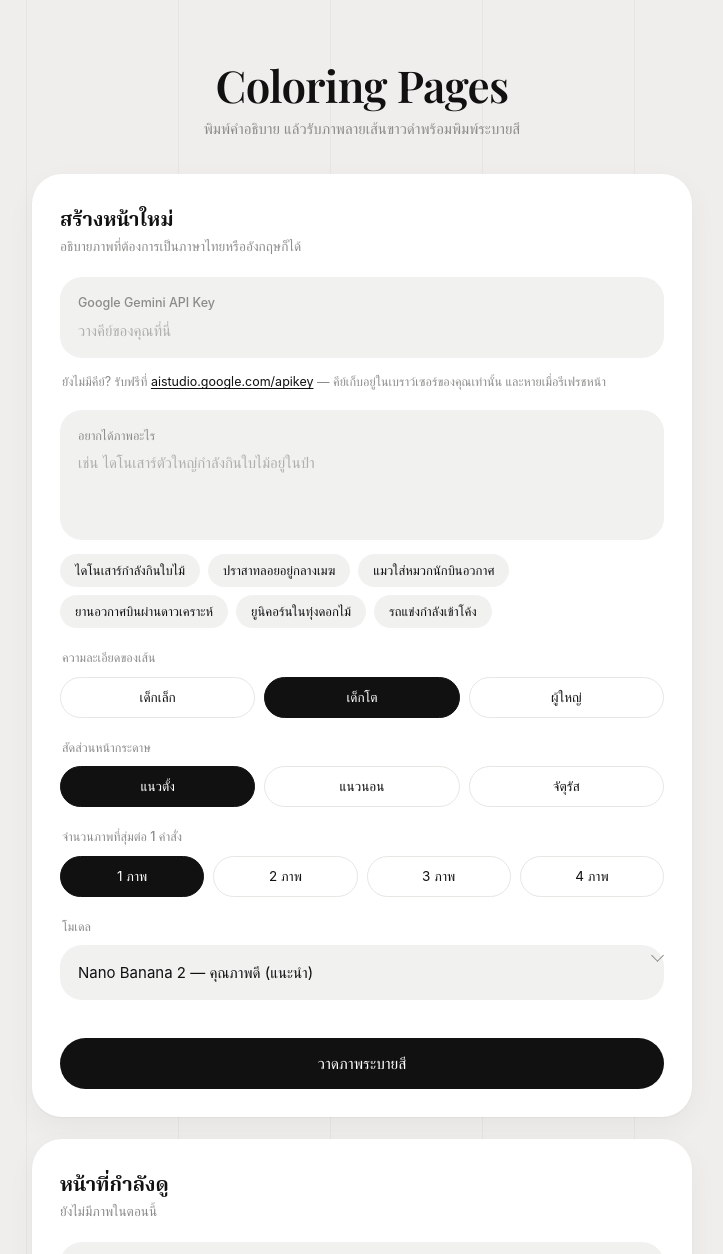
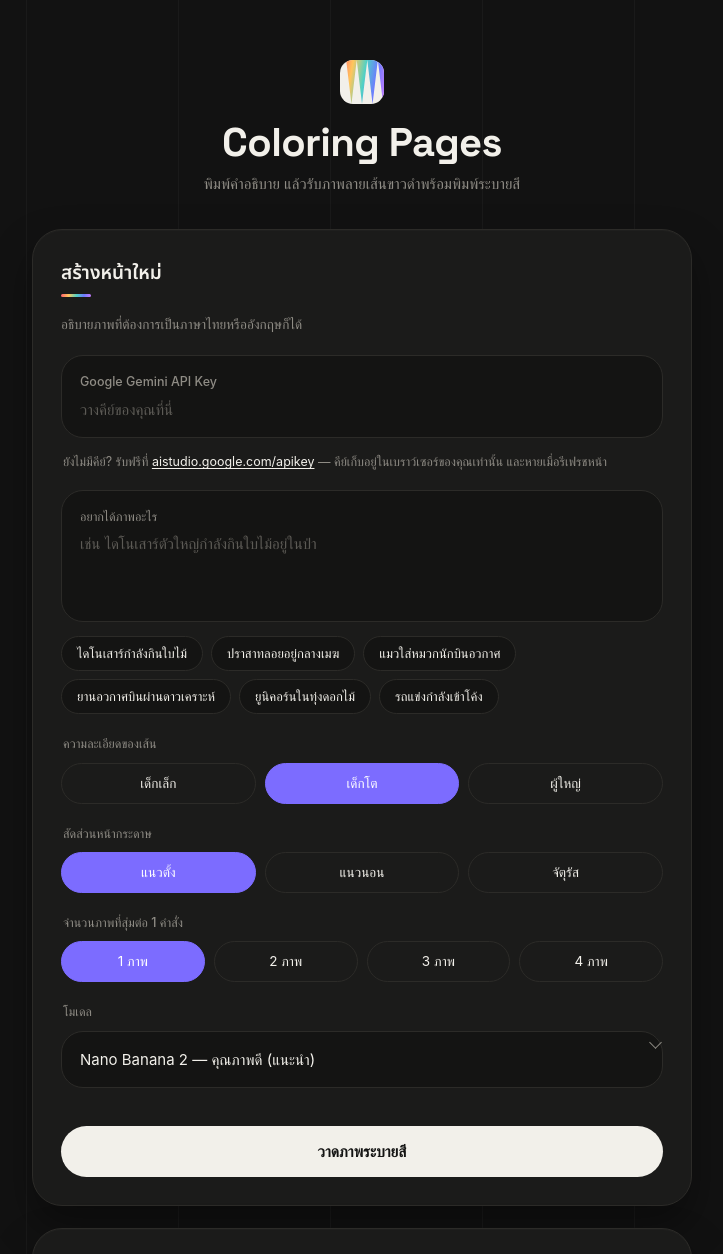
Before and after one commit to krittatee2537/coloring-book-generator, a plain HTML site: page index.html in a window 1280 px wide. Shown: the top 1254 px of the page, without its empty margins (278-1001 px from the left). Drawn offline with nearby package versions, Linux system fonts and the light colour scheme; a web font is replaced by a local one.

Commit message:
Dark theme redesign: matte black surfaces with a scratch-art rainbow-foil signature on the logo, primary button hover, and progress bar

```diff
--- a/index.html
+++ b/index.html
@@ -7,22 +7,26 @@
 <script src="https://cdnjs.cloudflare.com/ajax/libs/jspdf/2.5.1/jspdf.umd.min.js"></script>
 <link rel="preconnect" href="https://fonts.googleapis.com">
 <link rel="preconnect" href="https://fonts.gstatic.com" crossorigin>
-<link href="https://fonts.googleapis.com/css2?family=Playfair+Display:wght@500;600;700&family=Noto+Serif+Thai:wght@500;600;700&family=IBM+Plex+Sans+Thai:wght@400;500;600&display=swap" rel="stylesheet">
+<link href="https://fonts.googleapis.com/css2?family=Space+Grotesk:wght@500;600;700&family=Noto+Sans+Thai:wght@500;600;700&family=IBM+Plex+Sans+Thai:wght@400;500;600&display=swap" rel="stylesheet">
 <style>
 :root{
-  --bg:#EFEEEC;
-  --grid:#E6E5E2;
-  --card:#FFFFFF;
-  --inset:#F1F1F0;
-  --inset-hover:#EAEAE8;
-  --ink:#111111;
-  --muted:#8B8B88;
-  --line:#E7E6E3;
-  --danger:#C0392B;
-  --danger-bg:#FBF0EE;
+  --bg:#121212;
+  --grid:rgba(255,255,255,.035);
+  --card:#1B1B1A;
+  --inset:#141413;
+  --inset-hover:#1E1E1C;
+  --ink:#F2F0EA;
+  --muted:#8F8C85;
+  --line:#2C2B28;
+  --line-hover:#3D3B37;
+  --accent:#7C6CFF;
+  --accent-dark:#6656E0;
+  --danger:#FF6B5E;
+  --danger-bg:rgba(255,107,94,.12);
   --r-card:30px;
   --r-inset:22px;
   --r-row:16px;
+  --rainbow:linear-gradient(100deg,#FF5F6D 0%,#FFC65C 26%,#4FD1C5 52%,#6C7BFF 76%,#C97BFF 100%);
 }
 
 *{box-sizing:border-box;}
@@ -42,10 +46,24 @@
 
 /* ---------- page heading ---------- */
 .masthead{text-align:center;margin-bottom:clamp(22px,4vw,34px);}
+.logo-mark{
+  width:44px;height:44px;
+  margin:0 auto 16px;
+  border-radius:13px;
+  background:var(--ink);
+  position:relative;
+  overflow:hidden;
+}
+.logo-mark::before{
+  content:'';
+  position:absolute;inset:0;
+  background:var(--rainbow);
+  clip-path:polygon(14% 0%,26% 100%,38% 0%,50% 100%,62% 0%,74% 100%,86% 0%,98% 100%,100% 100%,100% 0%);
+}
 .masthead h1{
-  font-family:'Playfair Display','Noto Serif Thai',serif;
-  font-weight:600;
-  font-size:clamp(30px,7vw,44px);
+  font-family:'Space Grotesk','Noto Sans Thai',sans-serif;
+  font-weight:700;
+  font-size:clamp(28px,7vw,40px);
   letter-spacing:-0.015em;
   margin:0 0 6px;
   line-height:1.15;
@@ -55,22 +73,34 @@
 /* ---------- cards ---------- */
 .card{
   background:var(--card);
+  border:1px solid var(--line);
   border-radius:var(--r-card);
   padding:clamp(18px,4vw,28px);
-  box-shadow:0 1px 2px rgba(0,0,0,.04),0 10px 30px rgba(0,0,0,.045);
+  box-shadow:0 1px 0 rgba(255,255,255,.02) inset,0 20px 40px rgba(0,0,0,.35);
   margin-bottom:22px;
 }
 .card-title{
-  font-family:'Playfair Display','Noto Serif Thai',serif;
+  font-family:'Space Grotesk','Noto Sans Thai',sans-serif;
   font-weight:600;
-  font-size:20px;
+  font-size:19px;
   margin:0 0 3px;
+  position:relative;
+  display:inline-block;
+  padding-bottom:9px;
 }
-.card-sub{color:var(--muted);font-size:13.5px;margin:0 0 20px;}
+.card-title::after{
+  content:'';
+  position:absolute;left:0;bottom:0;
+  width:30px;height:3px;
+  border-radius:3px;
+  background:var(--rainbow);
+}
+.card-sub{color:var(--muted);font-size:13.5px;margin:14px 0 20px;}
 
 /* ---------- inset fields ---------- */
 .inset{
   background:var(--inset);
+  border:1px solid var(--line);
   border-radius:var(--r-inset);
   padding:16px 18px;
   margin-bottom:14px;
@@ -97,9 +127,10 @@
 }
 .inset textarea{min-height:66px;line-height:1.5;}
 .inset input:focus,.inset textarea:focus,.inset select:focus{outline:none;}
-.inset:focus-within{box-shadow:inset 0 0 0 1.5px var(--ink);}
-.inset input::placeholder,.inset textarea::placeholder{color:#AFAFAC;}
+.inset:focus-within{border-color:var(--accent);box-shadow:0 0 0 3px rgba(124,108,255,.18);}
+.inset input::placeholder,.inset textarea::placeholder{color:#5C5A55;}
 .inset select{appearance:none;cursor:pointer;}
+.inset select option{background:#1B1B1A;color:var(--ink);}
 .select-wrap{position:relative;}
 .select-wrap::after{
   content:'';
@@ -120,13 +151,13 @@
   font-size:13px;
   color:var(--ink);
   background:var(--inset);
-  border:none;
+  border:1px solid var(--line);
   border-radius:999px;
   padding:8px 15px;
   cursor:pointer;
-  transition:background .15s ease;
+  transition:border-color .15s ease,background .15s ease;
 }
-.chip:hover{background:var(--inset-hover);}
+.chip:hover{background:var(--inset-hover);border-color:var(--line-hover);}
 
 .group-label{font-size:12.5px;font-weight:500;color:var(--muted);margin:20px 2px 9px;}
 .pills{display:flex;gap:9px;}
@@ -136,32 +167,43 @@
   font-size:13.5px;
   padding:11px 8px;
   border:1.5px solid var(--line);
-  background:var(--card);
+  background:transparent;
   color:var(--ink);
   border-radius:999px;
   cursor:pointer;
   transition:all .15s ease;
 }
-.pills button:hover{border-color:#CFCECB;}
-.pills button.active{background:var(--ink);border-color:var(--ink);color:#fff;}
+.pills button:hover{border-color:var(--line-hover);}
+.pills button.active{background:var(--accent);border-color:var(--accent);color:#fff;}
 
-/* ---------- primary action ---------- */
+/* ---------- primary action (scratch reveal) ---------- */
 .primary{
+  position:relative;
+  overflow:hidden;
   width:100%;
   margin-top:24px;
   padding:16px;
   font-family:inherit;
   font-size:15.5px;
-  font-weight:500;
+  font-weight:600;
   background:var(--ink);
-  color:#fff;
+  color:#141413;
   border:none;
   border-radius:999px;
   cursor:pointer;
-  transition:opacity .15s ease;
 }
-.primary:hover{opacity:.87;}
-.primary:disabled{background:#C5C4C1;cursor:not-allowed;opacity:1;}
+.primary span{position:relative;z-index:1;}
+.primary::before{
+  content:'';
+  position:absolute;inset:0;
+  background:var(--rainbow);
+  clip-path:polygon(8% 0%,18% 100%,28% 0%,38% 100%,48% 0%,58% 100%,68% 0%,78% 100%,88% 0%,98% 100%,100% 100%,100% 0%);
+  opacity:0;
+  transition:opacity .3s ease;
+}
+.primary:hover::before,.primary:focus-visible::before{opacity:1;}
+.primary:disabled{background:#3A3937;color:#7A7873;cursor:not-allowed;}
+.primary:disabled::before{display:none;}
 
 .error{
   margin-top:16px;
@@ -177,6 +219,7 @@
 /* ---------- preview ---------- */
 .canvas{
   background:var(--inset);
+  border:1px solid var(--line);
   border-radius:var(--r-inset);
   aspect-ratio:3/4;
   display:flex;
@@ -190,16 +233,17 @@
 .canvas .empty .badge{
   width:56px;height:56px;
   background:var(--card);
+  border:1px solid var(--line);
   border-radius:18px;
   display:flex;align-items:center;justify-content:center;
   margin:0 auto 14px;
 }
 
-/* progress row — mirrors the upload progress pattern */
-.progress-wrap{padding:4px 2px 0;}
-.progress-meta{display:flex;justify-content:space-between;font-size:13px;color:var(--muted);margin-bottom:9px;}
-.track{height:5px;background:var(--inset);border-radius:999px;overflow:hidden;}
-.bar{height:100%;width:35%;background:var(--ink);border-radius:999px;animation:slide 1.3s ease-in-out infinite;}
+/* progress row */
+.progress-wrap{padding:4px 2px 0;width:100%;}
+.progress-meta{display:flex;justify-content:space-between;font-size:13px;color:var(--muted);margin-bottom:9px;padding:0 4px;}
+.track{height:6px;background:#0D0D0C;border:1px solid var(--line);border-radius:999px;overflow:hidden;margin:0 4px;}
+.fill{height:100%;width:35%;background:var(--rainbow);border-radius:999px;animation:slide 1.3s ease-in-out infinite;}
 @keyframes slide{
   0%{margin-left:0;width:22%;}
   50%{margin-left:45%;width:45%;}
@@ -212,15 +256,15 @@
   font-family:inherit;
   font-size:13.5px;
   padding:12px;
-  background:var(--card);
+  background:transparent;
   border:1.5px solid var(--line);
   border-radius:999px;
   cursor:pointer;
   color:var(--ink);
   transition:all .15s ease;
 }
-.ghost:hover:not(:disabled){border-color:#CFCECB;}
-.ghost:disabled{color:#C5C4C1;cursor:not-allowed;}
+.ghost:hover:not(:disabled){border-color:var(--line-hover);}
+.ghost:disabled{color:#5C5A55;cursor:not-allowed;}
 
 /* ---------- page list (file-row pattern) ---------- */
 .list{display:flex;flex-direction:column;gap:11px;}
@@ -234,8 +278,8 @@
   cursor:pointer;
   transition:border-color .15s ease;
 }
-.item:hover{border-color:#CFCECB;}
-.item.active{border-color:var(--ink);}
+.item:hover{border-color:var(--line-hover);}
+.item.active{border-color:var(--accent);}
 .item .kind{
   flex:0 0 auto;
   width:52px;height:52px;
@@ -267,24 +311,22 @@
   color:var(--ink);
   transition:background .15s ease;
 }
-.icon-btn:hover{background:var(--inset);}
+.icon-btn:hover{background:var(--inset-hover);}
 
 .empty-list{
   text-align:center;
   color:var(--muted);
   font-size:13.5px;
   background:var(--inset);
+  border:1px solid var(--line);
   border-radius:var(--r-inset);
   padding:30px 24px;
 }
 
-.dots{display:flex;gap:7px;justify-content:center;padding:4px 0;}
-.dots i{width:5px;height:5px;border-radius:50%;background:#CFCECB;}
-
-/* ---------- footer bar ---------- */
-.bar{display:flex;gap:12px;margin-top:4px;}
-.bar .ghost{flex:1;}
-.bar .primary{flex:1.4;margin-top:0;}
+/* ---------- action row ---------- */
+.action-row{display:flex;gap:12px;margin-top:4px;}
+.action-row .ghost{flex:1;}
+.action-row .primary{flex:1.4;margin-top:0;}
 
 footer{
   text-align:center;
@@ -297,7 +339,7 @@
 @media (max-width:520px){
   .pills{flex-wrap:wrap;}
   .pills button{min-width:88px;}
-  .bar{flex-direction:column;}
+  .action-row{flex-direction:column;}
 }
 </style>
 </head>
@@ -306,6 +348,7 @@
 <div class="shell">
 
   <div class="masthead">
+    <div class="logo-mark"></div>
     <h1>Coloring Pages</h1>
     <p>พิมพ์คำอธิบาย แล้วรับภาพลายเส้นขาวดำพร้อมพิมพ์ระบายสี</p>
   </div>
@@ -357,7 +400,7 @@
       </select>
     </div>
 
-    <button class="primary" id="genBtn">วาดภาพระบายสี</button>
+    <button class="primary" id="genBtn"><span>วาดภาพระบายสี</span></button>
     <div id="errorBox"></div>
   </section>
 
@@ -369,7 +412,7 @@
     <div class="canvas" id="canvas">
       <div class="empty">
         <div class="badge">
-          <svg width="24" height="24" viewBox="0 0 24 24" fill="none" stroke="#111" stroke-width="1.5" stroke-linecap="round" stroke-linejoin="round">
+          <svg width="24" height="24" viewBox="0 0 24 24" fill="none" stroke="currentColor" stroke-width="1.5" stroke-linecap="round" stroke-linejoin="round">
             <path d="M12 16V8M12 8l-3 3M12 8l3 3"/>
             <path d="M20 16.5A3.5 3.5 0 0 0 17.5 10h-.9A6 6 0 1 0 6 15"/>
           </svg>
@@ -391,9 +434,9 @@
 
     <div class="list" id="list"></div>
 
-    <div class="bar" style="margin-top:20px;">
+    <div class="action-row" style="margin-top:20px;">
       <button class="ghost" id="clearBtn" disabled>ล้างทั้งเล่ม</button>
-      <button class="primary" id="exportBtn" disabled>ส่งออกเป็น PDF</button>
+      <button class="primary" id="exportBtn" disabled><span>ส่งออกเป็น PDF</span></button>
     </div>
   </section>
 
@@ -526,7 +569,7 @@
     const p = state.progress;
     const label = p && p.total > 1 ? `กำลังวาดภาพที่ ${p.current} จาก ${p.total}` : 'กำลังวาดภาพ';
     els.canvas.innerHTML = '';
-    els.previewSub.innerHTML = `<div class="progress-wrap"><div class="progress-meta"><span>${label}</span><span>อาจใช้เวลา 10–30 วินาทีต่อภาพ</span></div><div class="track"><div class="bar"></div></div></div>`;
+    els.previewSub.innerHTML = `<div class="progress-wrap"><div class="progress-meta"><span>${label}</span><span>อาจใช้เวลา 10–30 วินาทีต่อภาพ</span></div><div class="track"><div class="fill"></div></div></div>`;
     els.downloadBtn.disabled = true;
     els.removeBtn.disabled = true;
     return;
@@ -536,7 +579,7 @@
   if (!page){
     els.canvas.innerHTML = `<div class="empty">
       <div class="badge">
-        <svg width="24" height="24" viewBox="0 0 24 24" fill="none" stroke="#111" stroke-width="1.5" stroke-linecap="round" stroke-linejoin="round">
+        <svg width="24" height="24" viewBox="0 0 24 24" fill="none" stroke="currentColor" stroke-width="1.5" stroke-linecap="round" stroke-linejoin="round">
           <path d="M12 16V8M12 8l-3 3M12 8l3 3"/>
           <path d="M20 16.5A3.5 3.5 0 0 0 17.5 10h-.9A6 6 0 1 0 6 15"/>
         </svg>
@@ -626,7 +669,7 @@
 
   for (let i = 0; i < total; i++){
     state.progress = { current: i + 1, total };
-    els.genBtn.textContent = total > 1 ? `กำลังวาด ${i+1}/${total}…` : 'กำลังวาด…';
+    els.genBtn.innerHTML = `<span>${total > 1 ? `กำลังวาด ${i+1}/${total}…` : 'กำลังวาด…'}</span>`;
     renderPreview();
 
     try{
@@ -645,7 +688,7 @@
   state.busy = false;
   state.progress = null;
   els.genBtn.disabled = false;
-  els.genBtn.textContent = 'วาดภาพระบายสี';
+  els.genBtn.innerHTML = `<span>วาดภาพระบายสี</span>`;
   renderPreview();
   renderList();
 
@@ -668,7 +711,7 @@
 els.exportBtn.onclick = async () => {
   if (!state.pages.length) return;
   els.exportBtn.disabled = true;
-  els.exportBtn.textContent = 'กำลังรวมเล่ม…';
+  els.exportBtn.innerHTML = `<span>กำลังรวมเล่ม…</span>`;
   try{
     const { jsPDF } = window.jspdf;
     const pdf = new jsPDF({ unit:'mm', format:'a4' });
@@ -690,7 +733,7 @@
     showError('ส่งออก PDF ไม่สำเร็จ: ' + (err.message || ''));
   }finally{
     els.exportBtn.disabled = false;
-    els.exportBtn.textContent = 'ส่งออกเป็น PDF';
+    els.exportBtn.innerHTML = `<span>ส่งออกเป็น PDF</span>`;
   }
 };
 
```
